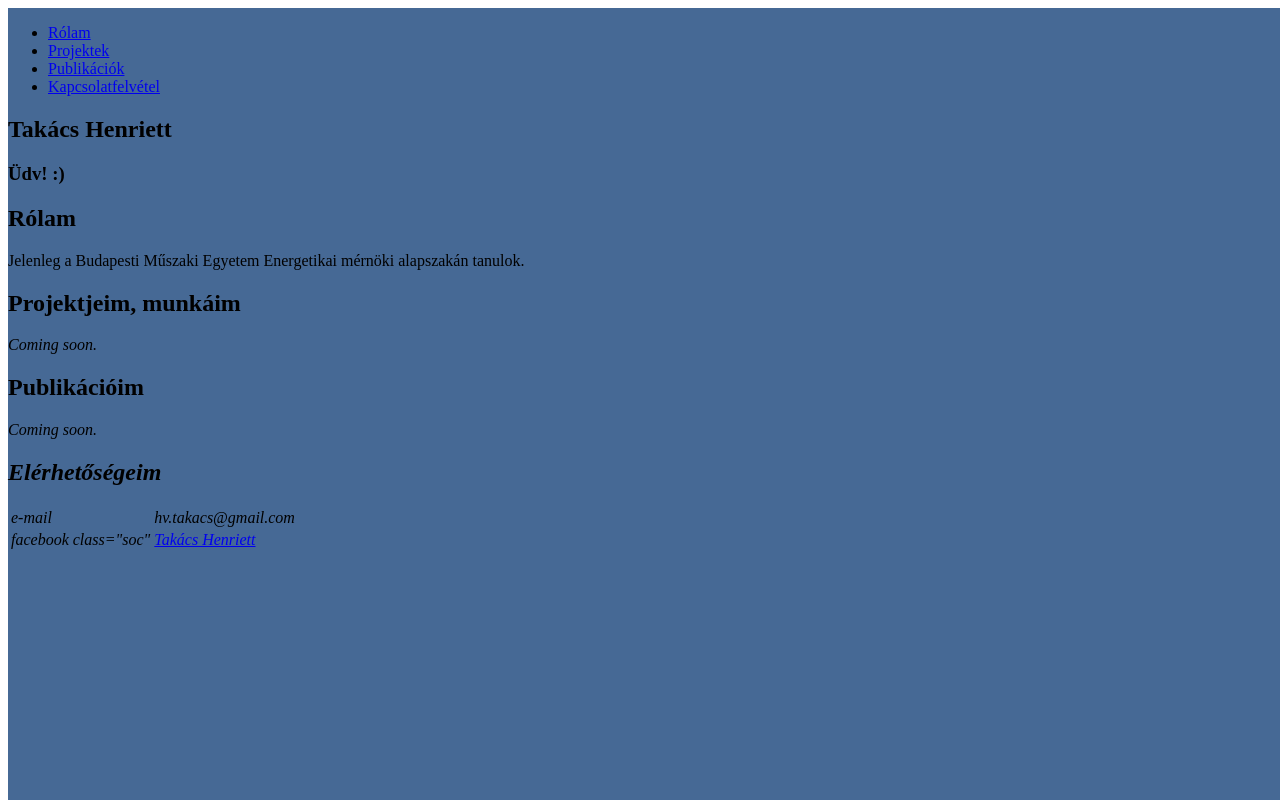
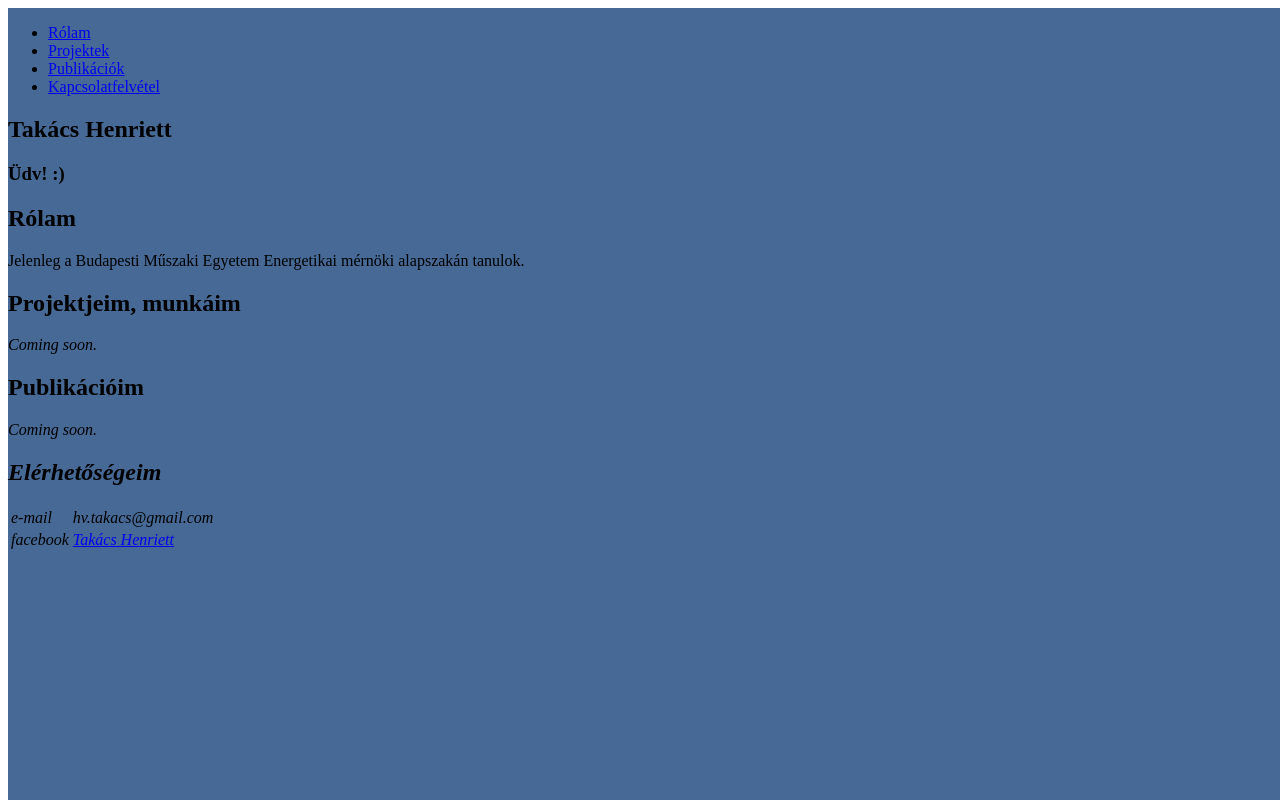
Before and after one commit to hvtakacs/hvtakacs, a plain HTML site: page index.html in a window 1280 px wide. Drawn offline with Linux system fonts and the light colour scheme.

Commit message:
Update index.html

```diff
--- a/index.html
+++ b/index.html
@@ -38,8 +38,8 @@
 			<td class="data">hv.takacs@gmail.com</td>
 		</tr>
 		<tr>
-			<td>facebook class="soc"</td>
-			<td class="data"><a href="https://www.facebook.com/heni.takacs.75">Takács Henriett</a>
+			<td class="soc">facebook</td>
+			<td class="data"><a href="https://www.facebook.com/heni.takacs.75">Takács Henriett</a></td>
 		</tr>
 		</table>
 	</div>
```
